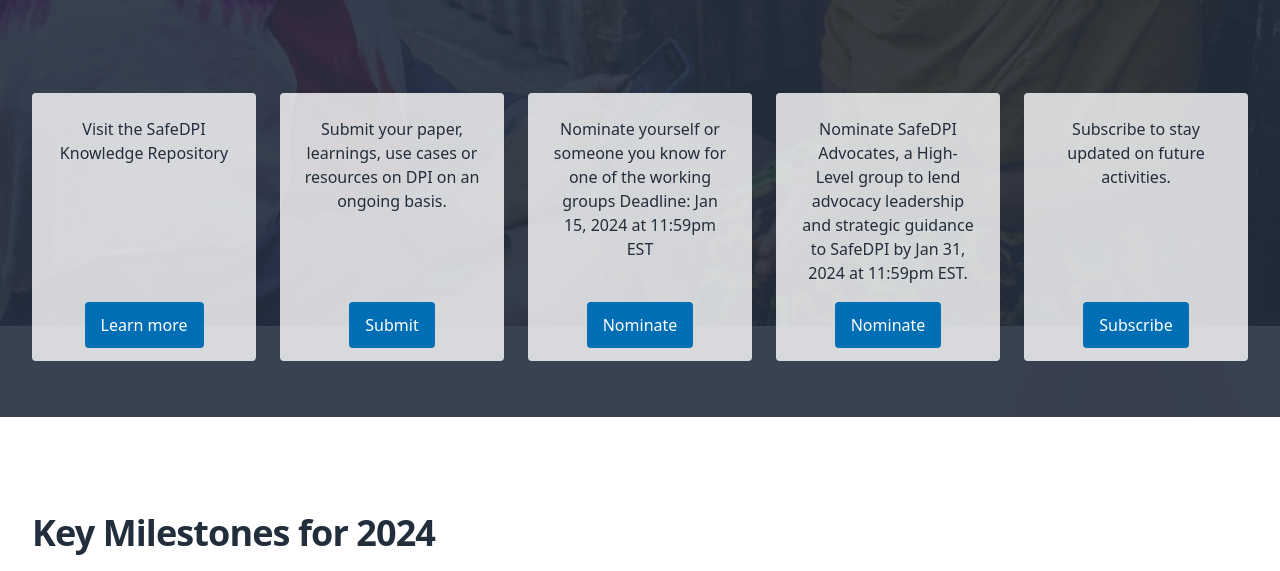
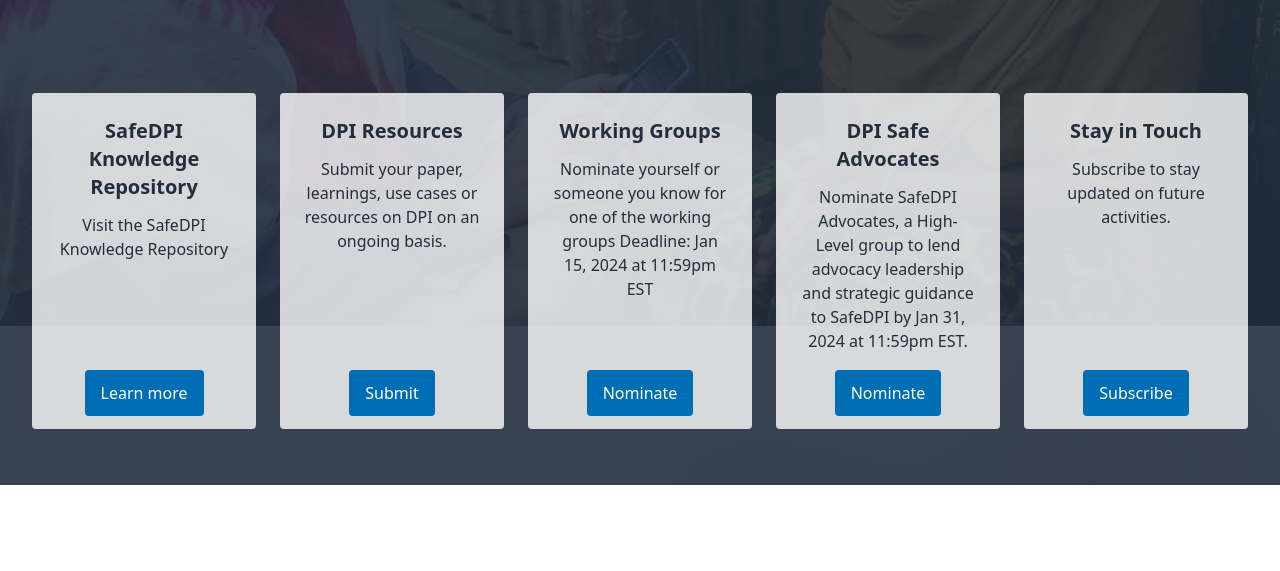
Before and after one commit to kierglover/undp-dpi-test, a website: page build/index.html in a window 1280 px wide. Shown: the part 5091-5662 px from the top of the page. Drawn offline with Linux system fonts and the light colour scheme.

Commit message:
update content

```diff
--- a/build/index.html
+++ b/build/index.html
@@ -274,9 +274,13 @@
       <div class="flex items-start justify-center lg:flex-row md:flex-col flex-col gap-x-6">
         <div
           class="flex flex-col w-full h-100 h-full lg:w-1/2 sm:w-full text-center text-gray-700 p-6 bg-white rounded bg-opacity-80">
-          <p class="flex-1">
+          <div class="flex-1">
+            <h3 class="text-xl font-bold">SafeDPI Knowledge Repository</h3>
+            <p class="mt-3">
               Visit the SafeDPI Knowledge Repository
             </p>
+          </div>
+
           <div class="mt-7">
             <a class="bg-un-un-blue px-4 text-white py-3 rounded" href="http://safedpi.gitbook.io">Learn more</a>
           </div>
@@ -284,9 +288,12 @@
         </div>
         <div
           class="flex flex-col w-full h-full lg:w-1/2 text-center mt-5 lg:mt-0 text-gray-700 p-6 bg-white rounded bg-opacity-80">
-          <p class="flex-1">
+          <div class="flex-1">
+            <h3 class="text-xl font-bold">DPI Resources</h3>
+            <p class="mt-3">
               Submit your paper, learnings, use cases or resources on DPI on an ongoing basis.
             </p>
+          </div>
           <div class="mt-7">
             <a class="bg-un-un-blue px-4 text-white py-3 rounded" href="https://forms.gle/rwt161bHUk3tVfnj7">Submit</a>
           </div>
@@ -294,10 +301,14 @@
         </div>
         <div
           class="flex flex-col w-full h-full lg:w-1/2 text-center mt-5 lg:mt-0 text-gray-700 p-6 bg-white rounded bg-opacity-80">
-          <p class="flex-1">
+          <div class="flex-1">
+            <h3 class="text-xl font-bold">Working Groups</h3>
+            <p class="mt-3">
               Nominate yourself or someone you know for one of the working groups
               Deadline: Jan 15, 2024 at 11:59pm EST
             </p>
+          </div>
+
           <div class="mt-7">
             <a class="bg-un-un-blue px-4 text-white py-3 rounded"
               href="https://input.un.org/EFM/se/3995D1A4702832C6">Nominate</a>
@@ -306,10 +317,14 @@
         </div>
         <div
           class="flex flex-col w-full h-full lg:w-1/2 text-center mt-5 lg:mt-0 text-gray-700 p-6 bg-white rounded bg-opacity-80">
-          <p class="flex-1">
-            Nominate SafeDPI Advocates, a High-Level group to lend advocacy leadership and strategic guidance to SafeDPI
+          <div class="flex-1">
+            <h3 class="text-xl font-bold">DPI Safe Advocates</h3>
+            <p class="mt-3">
+              Nominate SafeDPI Advocates, a High-Level group to lend advocacy leadership and strategic guidance to
+              SafeDPI
               by Jan 31, 2024 at 11:59pm EST.
             </p>
+          </div>
           <div class="mt-7">
             <a class="bg-un-un-blue px-4 text-white py-3 rounded"
               href="https://input.un.org/EFM/se/3995D1A42CA6A19C">Nominate</a>
@@ -318,9 +333,13 @@
         </div>
         <div
           class="flex flex-col w-full h-full lg:w-1/2 text-center mt-5 lg:mt-0  text-gray-700 p-6 bg-white rounded bg-opacity-80">
-          <p class="flex-1">
+
+          <div class="flex-1">
+            <h3 class="text-xl font-bold">Stay in Touch</h3>
+            <p class="mt-3">
               Subscribe to stay updated on future activities.
             </p>
+          </div>
           <div class="mt-7">
             <a class="bg-un-un-blue px-4 text-white py-3 rounded"
               href="https://docs.google.com/forms/d/e/1FAIpQLSfO3Uku-Jw-63OXktoVns8ULWB4WTX41_KBQGTpC0fR6sOfow/viewform">Subscribe</a>
```
Also changed, not shown: build/css/style.css, build/img/roadmap.png. Lines whose indentation alone changed are shown as unchanged.
